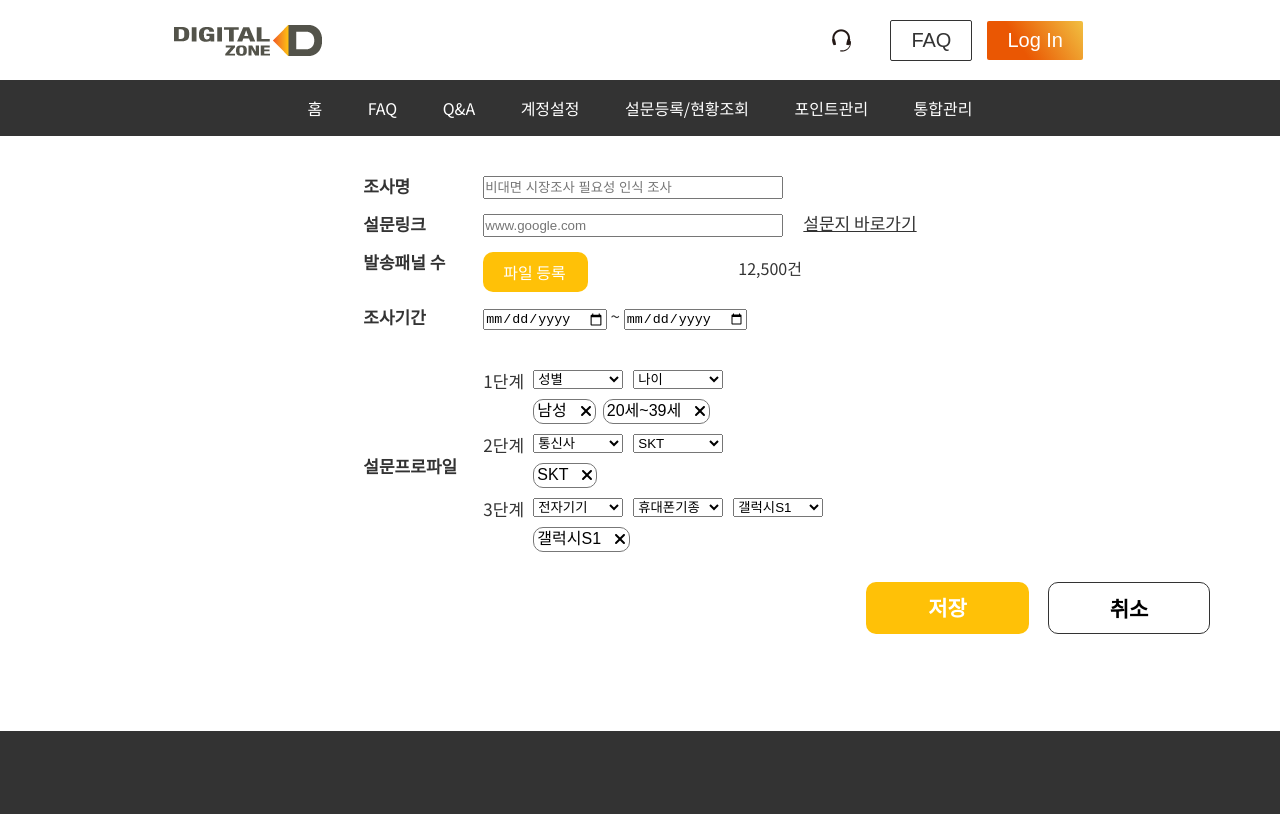
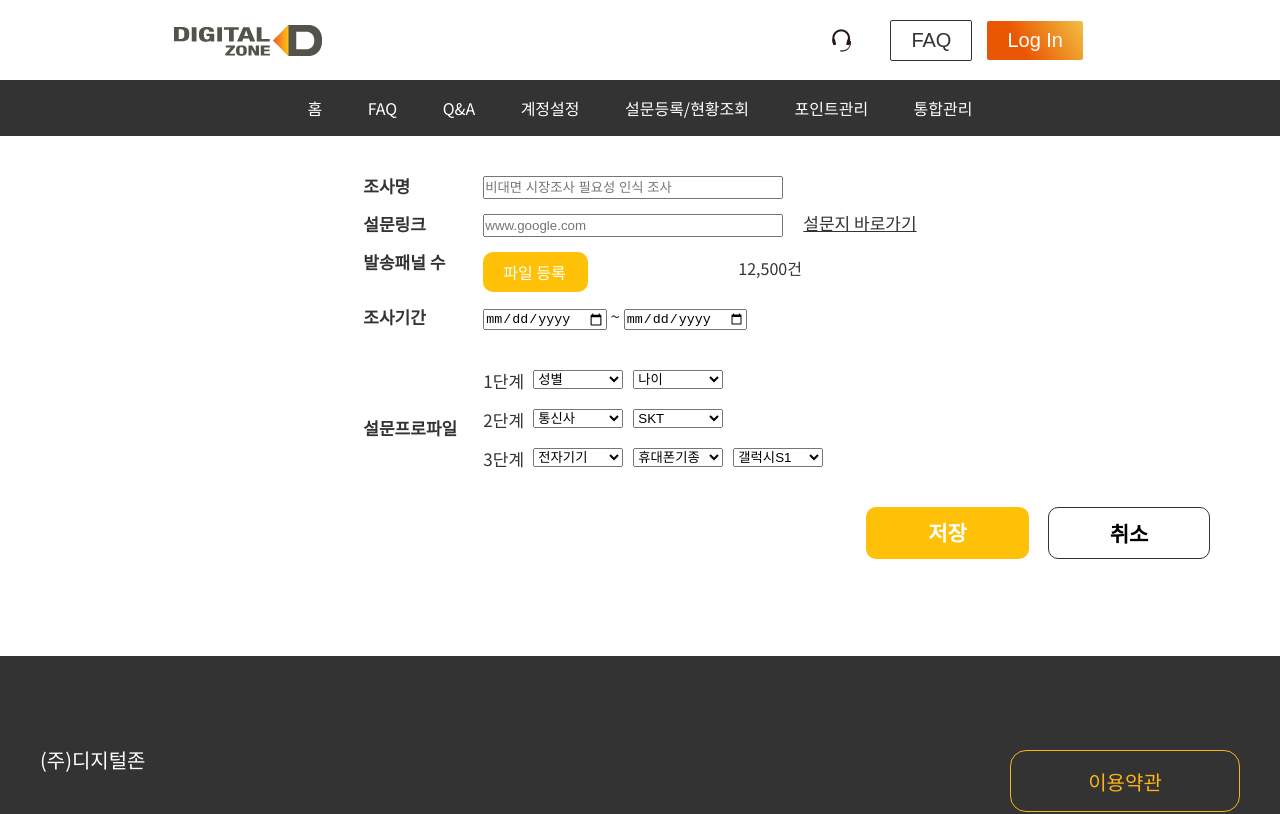
Before and after one commit to shenrenrong/d-zone, a React (Create React App) app: page /surveymodify in a window 1280 px wide. Shown: the top 814 px of the page. Built offline with nearby package versions, Linux system fonts and the light colour scheme.

Commit message:
docs: fix surveymodify

```diff
--- a/src/components/survey/SurveyModify.js
+++ b/src/components/survey/SurveyModify.js
@@ -8,7 +8,19 @@ import Gnb from '../Gnb'
 import {useState, useCallback} from 'react';
 
 function SurveyModify(){
-
+    /* 태그 생성 */
+    const [tags, setTags] = useState([])
+    const addTag = e => {
+        setTags([...tags,e.target.value])
+    }
+    const [tagtwo, setTagtwo] = useState([])
+    const addTagtwo = e => {
+        setTagtwo([...tagtwo,e.target.value])
+    }
+    const [tagthree, setTagthree] = useState([])
+    const addTagthree = e => {
+        setTagthree([...tagthree,e.target.value])
+    }
 
     return(
         <>
@@ -57,36 +69,33 @@ function SurveyModify(){
                                 <dt>1단계</dt>
                                 <dd>
                                     <section className={styles.selectArea}>
-                                        <select name="성별" required className={styles.selectbox}>
+                                        <select name="성별" required className={styles.selectbox} onChange={addTag}>
                                             <option value="" disabled selected>성별</option>
-                                            <option value="man">남자</option>
-                                            <option value="woman">여자</option>
+                                            <option value="남자">남자</option>
+                                            <option value="여자">여자</option>
                                         </select>
-                                        <select name="나이" required className={styles.selectbox}>
+                                        <select name="나이" required className={styles.selectbox} onChange={addTag}>
                                             <option value="" disabled selected>나이</option>
-                                            <option value="">0 ~ 19세</option>
-                                            <option value="">20세 ~ 39세</option>
-                                            <option value="">40세 ~ 59세</option>
-                                            <option value="">60세 ~ </option>
+                                            <option value="0 ~ 19세">0 ~ 19세</option>
+                                            <option value="20세 ~ 39세">20세 ~ 39세</option>
+                                            <option value="40세 ~ 59세">40세 ~ 59세</option>
+                                            <option value="60세 ~ ">60세 ~ </option>
                                         </select>
                                     </section>
-                                    <section className={styles.scrollbar}>
-                                        <button className={styles.tag}>
-                                            <span>남성</span>
+                                    <section className={styles.tagWrapper}>
+                                        <div className={styles.tagContainer}>
+                                            {tags.map((tag, index) => {
+                                            return (
+                                                <div key={index} className={styles.tagbox}>
+                                                    <div style={{fontSize:'16px',lineHeight:'16px',verticalAlign:'middle',padding:'3px'}}>{tag}</div>
                                                     <div className={styles.tagX}>
                                                     <FontAwesomeIcon
-                                                    icon={faTimes} className={`${styles.fa}${styles.faTimes}${styles.tag_x}`}
+                                                        icon={faTimes} className={`${styles.fa}${styles.faTimes}` }
                                                     />
                                                     </div>
-                                        </button>
-                                        <button className={styles.tag}>
-                                            <span>20세~39세</span>
-                                            <div className={styles.tagX}>
-                                                <FontAwesomeIcon
-                                                    icon={faTimes} className={`${styles.fa}${styles.faTimes}${styles.tag_x}`}
-                                                />
                                                 </div>
-                                        </button>
+                                            )})}
+                                        </div>
                                     </section>
                                 </dd>
                             </li>
@@ -97,22 +106,27 @@ function SurveyModify(){
                                         <select name="통신사" className={styles.selectbox}>
                                             <option value="">통신사</option>
                                         </select>
-                                        <select name="통신사선택" required className={styles.selectbox}>
+                                        <select name="통신사선택" required className={styles.selectbox} onChange={addTagtwo}>
                                             <option value="SKT" selected>SKT</option>
                                             <option value="KT">KT</option>
                                             <option value="U+">U+</option>
                                             <option value="알뜰폰">알뜰폰</option>
                                         </select>
                                     </section>
-                                    <section className={styles.scrollbar}>
-                                        <button className={styles.tag}>
-                                            <span>SKT</span>
+                                    <section className={styles.tagWrapper}>
+                                         <div className={styles.tagContainer}>
+                                            {tagtwo.map((tag, index) => {
+                                            return (
+                                                <div key={index} className={styles.tagbox}>
+                                                    <div style={{fontSize:'16px',lineHeight:'16px',verticalAlign:'middle',padding:'3px'}}>{tag}</div>
                                                     <div className={styles.tagX}>
                                                     <FontAwesomeIcon
-                                                    icon={faTimes} className={`${styles.fa}${styles.faTimes}${styles.tag_x}`}
+                                                        icon={faTimes} className={`${styles.fa}${styles.faTimes}` }
                                                     />
                                                     </div>
-                                            </button>
+                                                </div>
+                                            )})}
+                                        </div>
                                     </section>
                                 </dd>
                             </li>
@@ -121,27 +135,32 @@ function SurveyModify(){
                                 <dd>
                                     <section className={styles.selectArea}>
                                         <select name="전자기기" className={styles.selectbox}>
-                                            <option>전자기기</option>
+                                            <option value="">전자기기</option>
                                         </select>
                                         <select name="휴대폰기종" className={styles.selectbox}>
-                                            <option>휴대폰기종</option>
+                                            <option value="">휴대폰기종</option>
                                         </select>
-                                        <select name="기종선택" required className={styles.selectbox}>
-                                            <option value="" selected>갤럭시S1</option>
-                                            <option value="">갤럭시S20</option>
-                                            <option value="">갤럭시노트20</option>
-                                            <option value="">아이폰13</option>
+                                        <select name="기종선택" required className={styles.selectbox} onChange={addTagthree}>
+                                            <option value="갤럭시S1" selected>갤럭시S1</option>
+                                            <option value="갤럭시S20">갤럭시S20</option>
+                                            <option value="갤럭시노트20">갤럭시노트20</option>
+                                            <option value="아이폰13">아이폰13</option>
                                         </select>
                                     </section>
-                                    <section className={styles.scrollbar}>
-                                        <button className={styles.tag}>
-                                            <span>갤럭시S1</span>
+                                    <section className={styles.tagWrapper}>
+                                         <div className={styles.tagContainer}>
+                                            {tagthree.map((tag, index) => {
+                                            return (
+                                                <div key={index} className={styles.tagbox}>
+                                                    <div style={{fontSize:'16px',lineHeight:'16px',verticalAlign:'middle',padding:'3px'}}>{tag}</div>
                                                     <div className={styles.tagX}>
                                                     <FontAwesomeIcon
-                                                    icon={faTimes} className={`${styles.fa}${styles.faTimes}${styles.tag_x}`}
+                                                        icon={faTimes} className={`${styles.fa}${styles.faTimes}` }
                                                     />
                                                     </div>
-                                            </button>
+                                                </div>
+                                            )})}
+                                        </div>
                                     </section>
                                 </dd>
                             </li>
--- a/src/components/survey/css/register.module.css
+++ b/src/components/survey/css/register.module.css
@@ -147,15 +147,12 @@ select option[value=""]:disabled {
   display: none;
 }
 /* 가로 스크롤 */
-.scrollbar {
-  /*width: 150px;*/
+.tagWrapper {
   display: flex;
-  overflow-x: auto;
 }
 /* 태그 */
 .tagContainer{
   display: flex;
-  /*flex-shrink: 0;*/
 }
 .tagbox {
   background-color: #fff;
--- a/src/components/survey/css/survey-modify.module.css
+++ b/src/components/survey/css/survey-modify.module.css
@@ -175,12 +175,14 @@ select option[value=""]:disabled {
   display: none;
 }
 /* 가로 스크롤 */
-.scrollbar {
+.tagWrapper {
   display: flex;
-  overflow-x: auto;
 }
 /* 태그 */
-.tag {
+.tagContainer{
+  display: flex;
+}
+.tagbox {
   background-color: #fff;
   border: 1px solid #777777;
   border-radius: 10px;
@@ -189,12 +191,12 @@ select option[value=""]:disabled {
   line-height: 16px;
   display: flex;
 }
-.tag span{
+.tagtagbox span{
   padding: 3px;
   vertical-align: middle;
 }
 .tagX {
-  margin-left: 7px;
+  margin: 0 5px;
   cursor: pointer;
   padding: 3px;
 }
```
Also changed, not shown: src/components/survey/Register.js (+5 -36 lines). Lines whose indentation alone changed are shown as unchanged.
